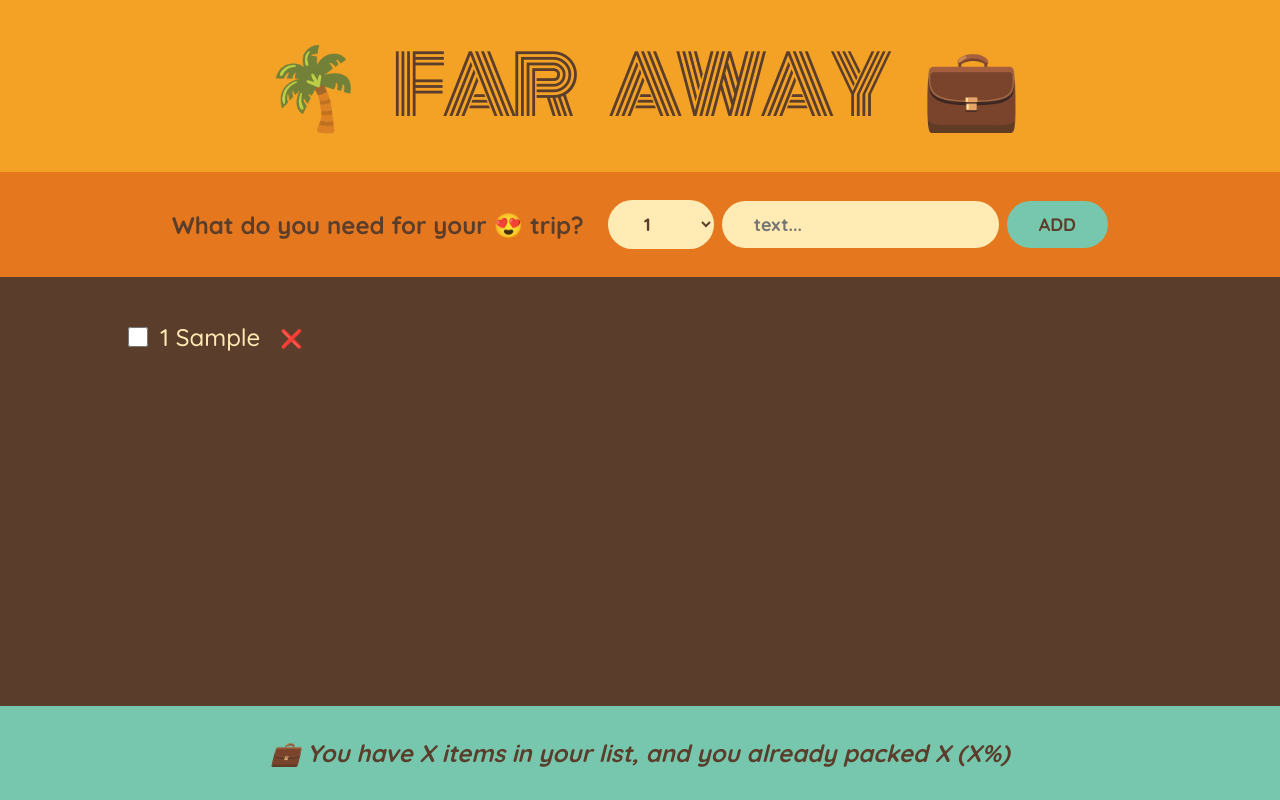
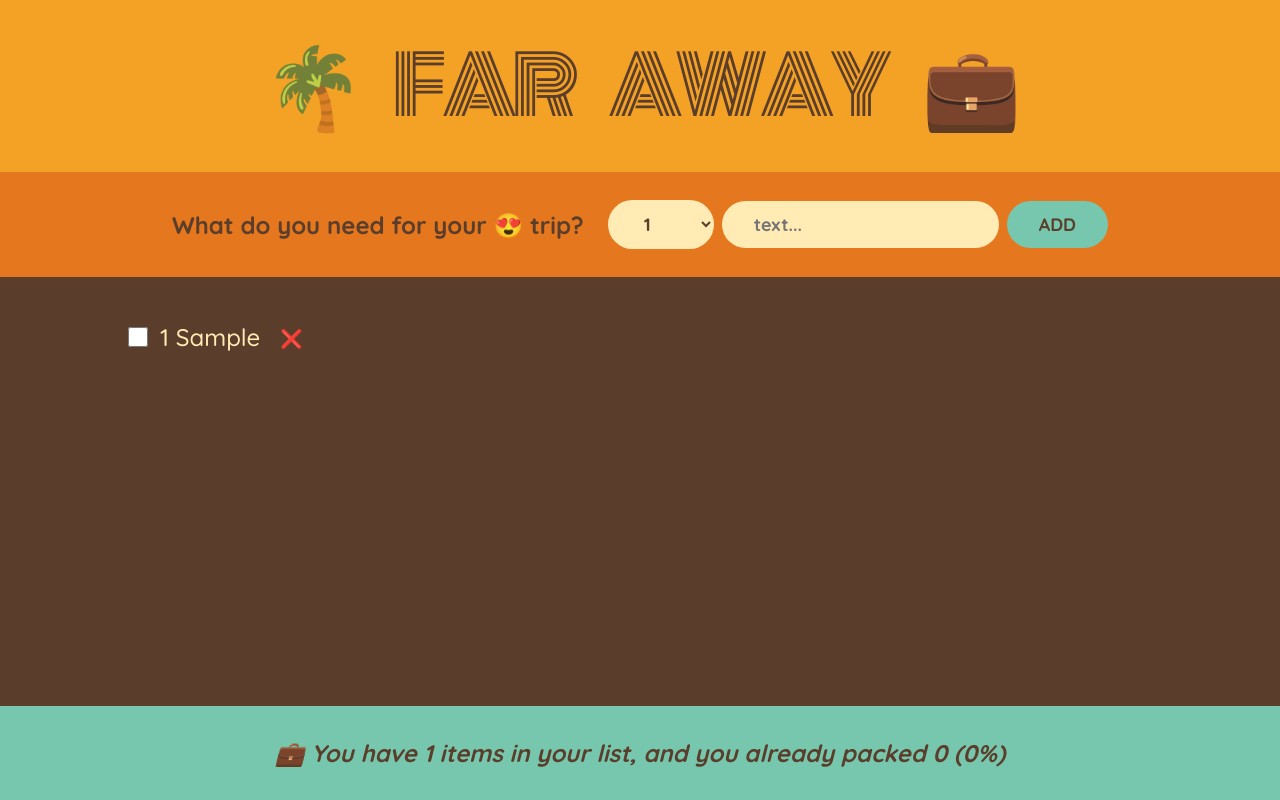
Before and after one commit to GaniyuSodiq/travel-list, a React (Create React App) app: page / in a window 1280 px wide. Both pictures are taken after typing "Sample" into the empty fields and a click on the button "ADD". Built offline with nearby package versions, Linux system fonts and the light colour scheme.

Commit message:
compltet the footer

```diff
--- a/src/App.js
+++ b/src/App.js
@@ -2,6 +2,7 @@ import { useState } from "react";
 
 export default function App() {
   const [items, setItems] = useState([]);
+  // const numItems = items.length; // DERIVED STATE. BUT WE USED IT INT STATS COMP
 
   function handleAddItems(item) {
     setItems((items) => [...items, item]);
@@ -28,7 +29,7 @@ export default function App() {
         onDeleteItem={handleDeleteItem}
         onToggleItem={handleToggleItem}
       />
-      <Stats />
+      <Stats items={items} />
     </div>
   );
 }
@@ -114,10 +115,26 @@ function Item({ item, onDeleteItem, onToggleItem }) {
   );
 }
 
-function Stats() {
+function Stats({ items }) {
+  if (!items.length)
+    return (
+      <p className="stats">
+        <em>Start adding some items to your parking list ✈</em>
+      </p>
+    );
+
+  const numItems = items.length; // DERIVED STATE
+  const numPacked = items.filter((item) => item.packed).length;
+  const percentage = Math.round((numPacked / numItems) * 100);
+
   return (
     <footer className="stats">
-      <em>💼 You have X items in your list, and you already packed X (X%)</em>
+      <em>
+        {percentage === 100
+          ? "You've got everything. Ready to go ✈"
+          : `💼 You have ${numItems} items in your list, and you already packed
+        ${numPacked} (${percentage}%)`}
+      </em>
     </footer>
   );
 }
```
